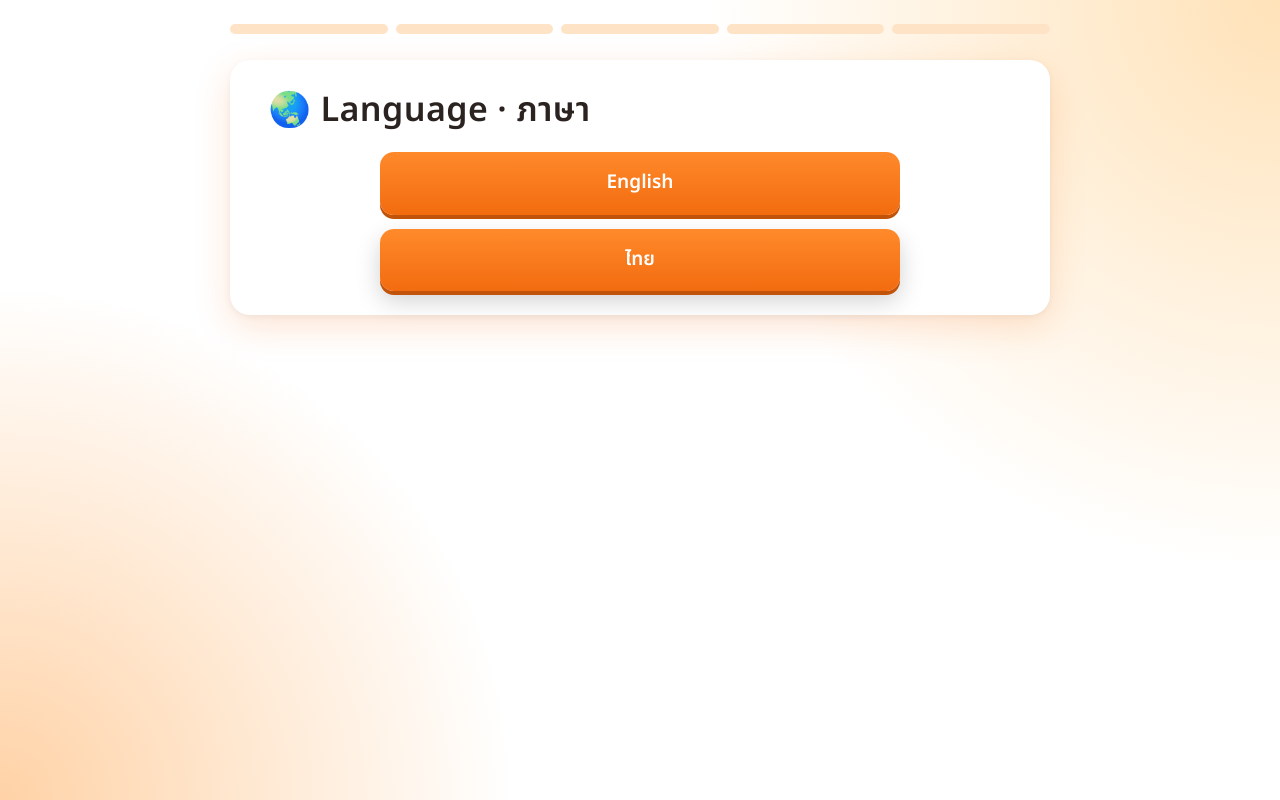
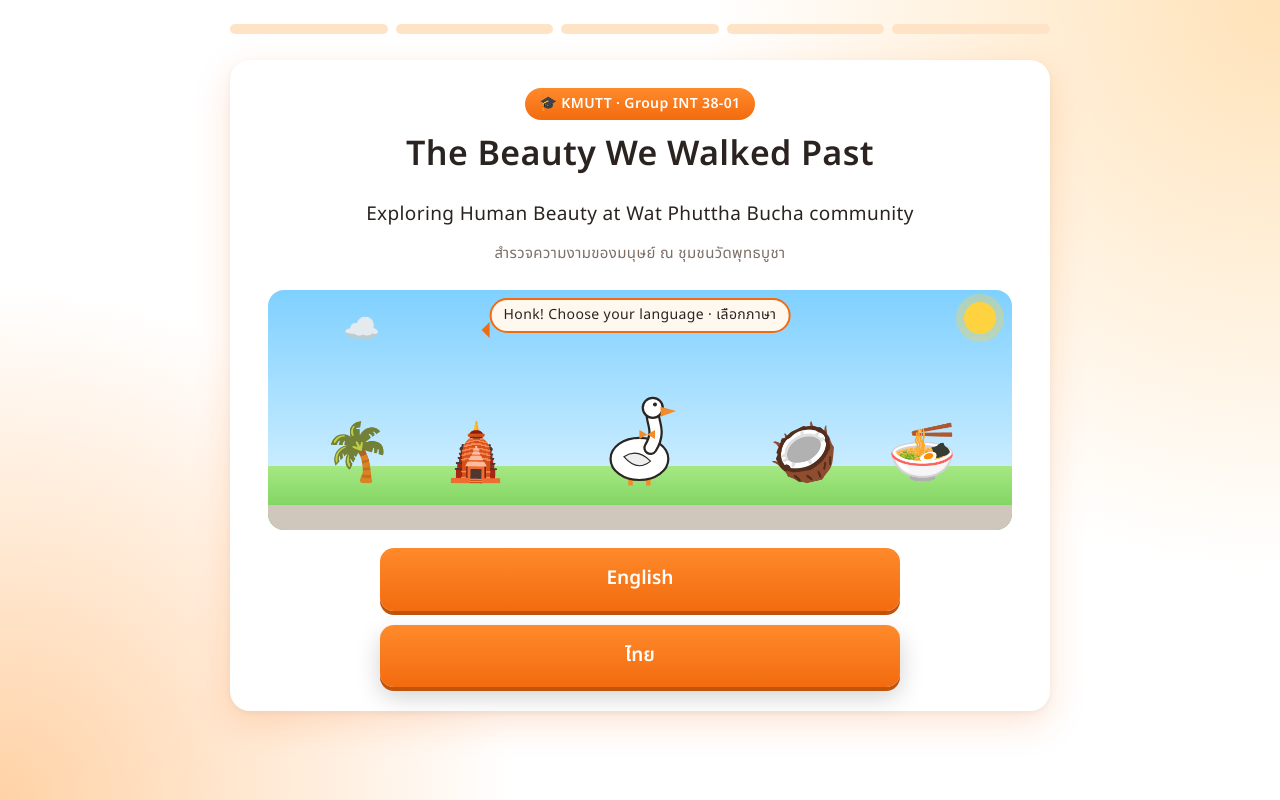
Before and after one commit to xxlxxxth/BeautyOfLife, a plain HTML site: page index.html in a window 1280 px wide. Drawn offline with Linux system fonts and the light colour scheme.

Commit message:
Add files via upload

```diff
--- a/index.html
+++ b/index.html
@@ -161,6 +161,7 @@ p{margin-bottom:clamp(10px,2vh,20px)}
 .stage{background:linear-gradient(#7FD0FF,#E3F6FF)}.ground{background:linear-gradient(#A6E884,#6CC94E)}
 #pv{background:radial-gradient(circle at 50% 45%,#FFF3E0 0,#FFE0BC 46%,transparent 68%)}
 .cert{background:linear-gradient(#FFF8EE,#FFE9D0);color:#2A2522}.cert .mute{color:#7C6F66}
+.pill{display:inline-block;background:linear-gradient(180deg,#FF8A2B,#F26B0F);color:#fff;font-weight:600;font-size:14px;border-radius:99px;padding:2px 14px;margin-bottom:8px}.hero{text-align:center}.gh{animation:hop 1s infinite}
 </style>
 </head>
 <body>
@@ -176,7 +177,7 @@ const prog=n=>{window.scrollTo(0,0);document.querySelectorAll("#steps i").forEac
 const esc=s=>s.replace(/[&<>"]/g,c=>({"&":"&amp;","<":"&lt;",">":"&gt;",'"':"&quot;"}[c]));
 let lang="en",me={n:"",g:"m"};
 const L=(e,t)=>lang=="th"?t:e;
-const nm=()=>(lang=="th"?(me.g=="m"?"นาย":"น.ส."):(me.g=="m"?"Mr":"Ms"))+" "+me.n;
+const nm=()=>(me.anon?"":(lang=="th"?(me.g=="m"?"นาย":"น.ส."):(me.g=="m"?"Mr":"Ms"))+" ")+me.n;
 const gd=(t,id)=>`<div class="gq walk"><div>${goose(76)}</div><div class="bub2"${id?` id="${id}"`:""}>${t}</div></div>`;
 function btn(t,f,cls){const b=document.createElement("button");b.className="btn "+(cls||"");b.textContent=t;b.onclick=f;box.appendChild(b);return b}
 
@@ -202,13 +203,13 @@ function party(t=L("🎉 Correct!","🎉 ถูกต้อง!")){const d=docum
  document.body.appendChild(d);setTimeout(()=>d.remove(),2800)}
 
 /* start: language -> goose -> name */
-function pick(){prog(0);box.innerHTML=`<h1>🌏 Language · ภาษา</h1>`;
+function pick(){prog(0);box.innerHTML=`<div class="hero"><span class="pill">🎓 KMUTT · Group INT 38-01</span><h1>The Beauty We Walked Past</h1><p>Exploring Human Beauty at Wat Phuttha Bucha community<br><span class="mute">สำรวจความงามของมนุษย์ ณ ชุมชนวัดพุทธบูชา</span></p></div><div class="stage"><div class="ground"></div><div class="road"></div><div class="bub2" style="position:absolute;top:8px;left:50%;transform:translateX(-50%);width:max-content;max-width:90%;min-height:0;padding:4px 12px;font-size:14px;line-height:1.6;z-index:2">Honk! Choose your language · เลือกภาษา</div><div class="obj" style="left:12%">🌴</div><div class="obj" style="left:28%">🛕</div><div class="obj" style="left:72%">🥥</div><div class="obj" style="left:88%">🍜</div><div class="gh" style="position:absolute;left:50%;margin-left:-45px;bottom:calc(var(--gh) - 24px);line-height:0">${goose(100)}</div></div>`;
  btn("English",()=>{lang="en";hello()},"c");btn("ไทย",()=>{lang="th";hello()},"c")}
 function hello(){dlg([[G(),L("Honk honk! Let’s go on fieldwork at Wat Phuttha Bucha in Bang Mot!","ก๊าบ ก๊าบ! ไปลงพื้นที่ที่วัดพุทธบูชา บางมด กันเถอะ!")],[G(),L("I’m the KMUTT goose. You’re a KMUTT student, and today you’ll meet the people here and find the beauty we usually walk past.","เราคือห่านประจำ มจธ. วันนี้เธอเป็นนักศึกษา มจธ. จะได้พบผู้คนที่นี่ และค้นหาความงามที่เรามักเดินผ่านโดยไม่ทันสังเกต")]],intro)}
 function intro(){prog(0);
  box.innerHTML=`<h1>${L("Who is exploring today?","วันนี้ใครมาลงพื้นที่?")}</h1><div style="text-align:center" id="pv">${pl(150)}</div><div class="row"><button class="btn ghost c ${me.g=="m"?"on":""}" data-g="m">${L("Mr","นาย")}</button><button class="btn ghost c ${me.g=="f"?"on":""}" data-g="f">${L("Ms","นางสาว")}</button></div><input type="text" id="nm" placeholder="${L("Your first name","ชื่อของเธอ")}" maxlength="14" value="${esc(me.n)}">`;
  box.querySelectorAll("[data-g]").forEach(b=>b.onclick=()=>{me.g=b.dataset.g;box.querySelectorAll("[data-g]").forEach(x=>x.classList.toggle("on",x==b));$("#pv").innerHTML=pl(150)});
- btn(L("Start the trip","เริ่มเลย"),()=>{me.n=$("#nm").value.trim()||L("Explorer","นักสำรวจ");
+ btn(L("Start the trip","เริ่มเลย"),()=>{me.anon=!$("#nm").value.trim();me.n=$("#nm").value.trim()||L("Explorer","นักสำรวจ");
   dlg([[G(),L("Nice to meet you, "+nm()+"! Tap the glowing icons to meet the people of Bang Mot.","ยินดีที่ได้รู้จัก "+nm()+"! แตะไอคอนที่เรืองแสงเพื่อไปพบผู้คนบางมดกันเลย")]],ch1)},"c")}
 
 /* 1 discover */
```
